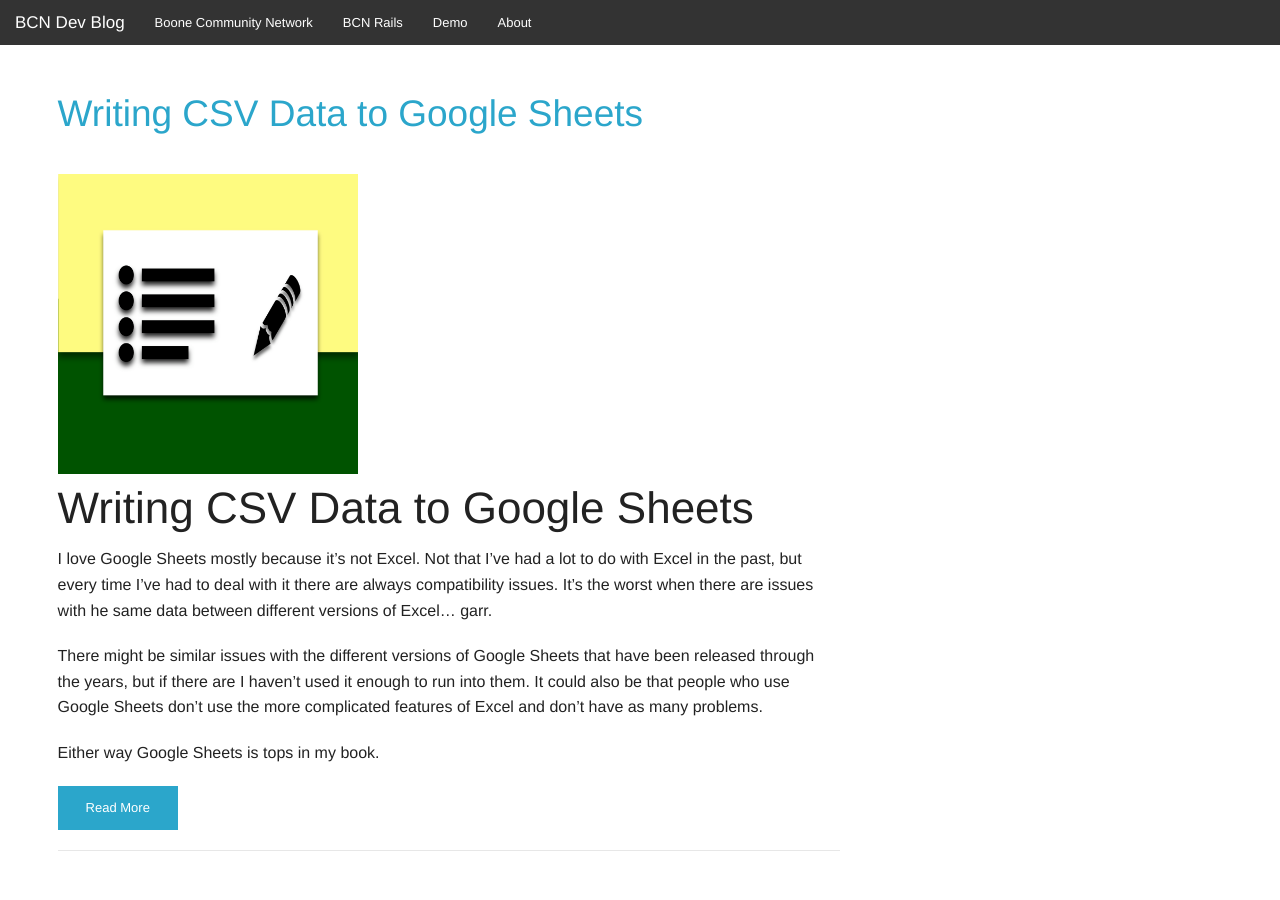
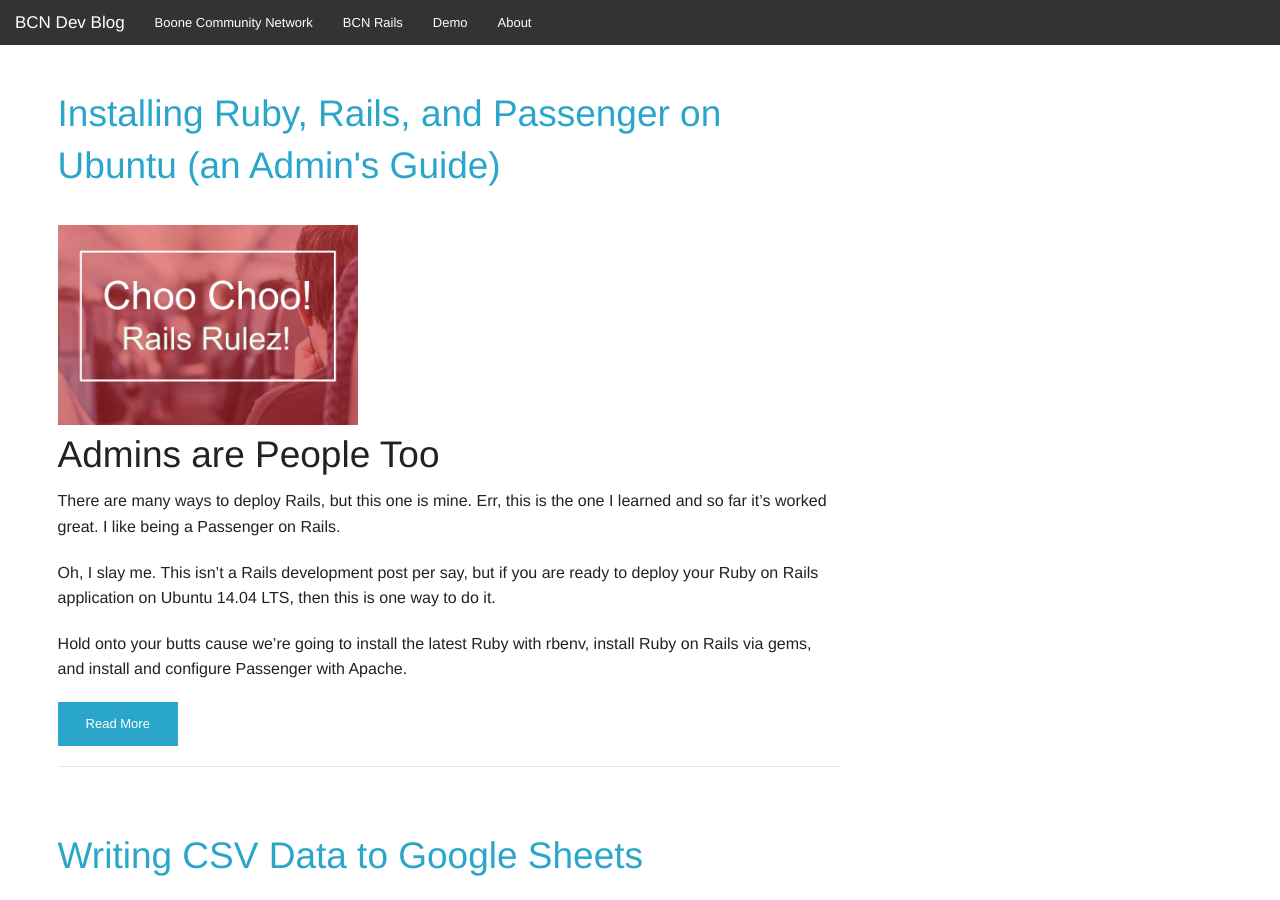
Before and after one commit to MattLuker/bcn, a Jekyll site: the page built from index.html, in a window 1280 px wide and 900 px high. Built offline with Jekyll 4.4.1, drawn with Linux system fonts in a browser that asks for light colours; nearby versions of some CDN libraries; the list of posts is cut into pages by our own code; some of the changed text lies outside the part shown.

Commit message:
Publishing new Rails post.

```diff
--- a/_drafts/ruby-rails-and-passenger.markdown
+++ b/_posts/2015-07-09-ruby-rails-and-passenger.markdown
@@ -1,4 +1,21 @@
-# Installing Ruby, Rails, and Passenger on Ubuntu (an Admin's Guide)
+---
+title: "Installing Ruby, Rails, and Passenger on Ubuntu (an Admin's Guide)"
+layout: post
+date:   2015-07-08 14:30:00
+categories: rails bcn
+image: rails_passenger.jpg
+---
+
+## Admins are People Too
+
+There are many ways to deploy Rails, but this one is mine.  Err, this is the one I learned and so far it's worked great.  I like being a Passenger on Rails.
+
+Oh, I slay me.  This isn't a Rails development post per say, but if you are ready to deploy your Ruby on Rails application on Ubuntu 14.04 LTS, then this is one way to do it.
+
+Hold onto your butts cause we're going to install the latest Ruby with rbenv, install Ruby on Rails via gems, and install and configure Passenger with Apache.
+
+<!--more-->
+
 
 ## rbenv
 
```
Also changed, not shown: img/rails_passenger.jpg (added).
